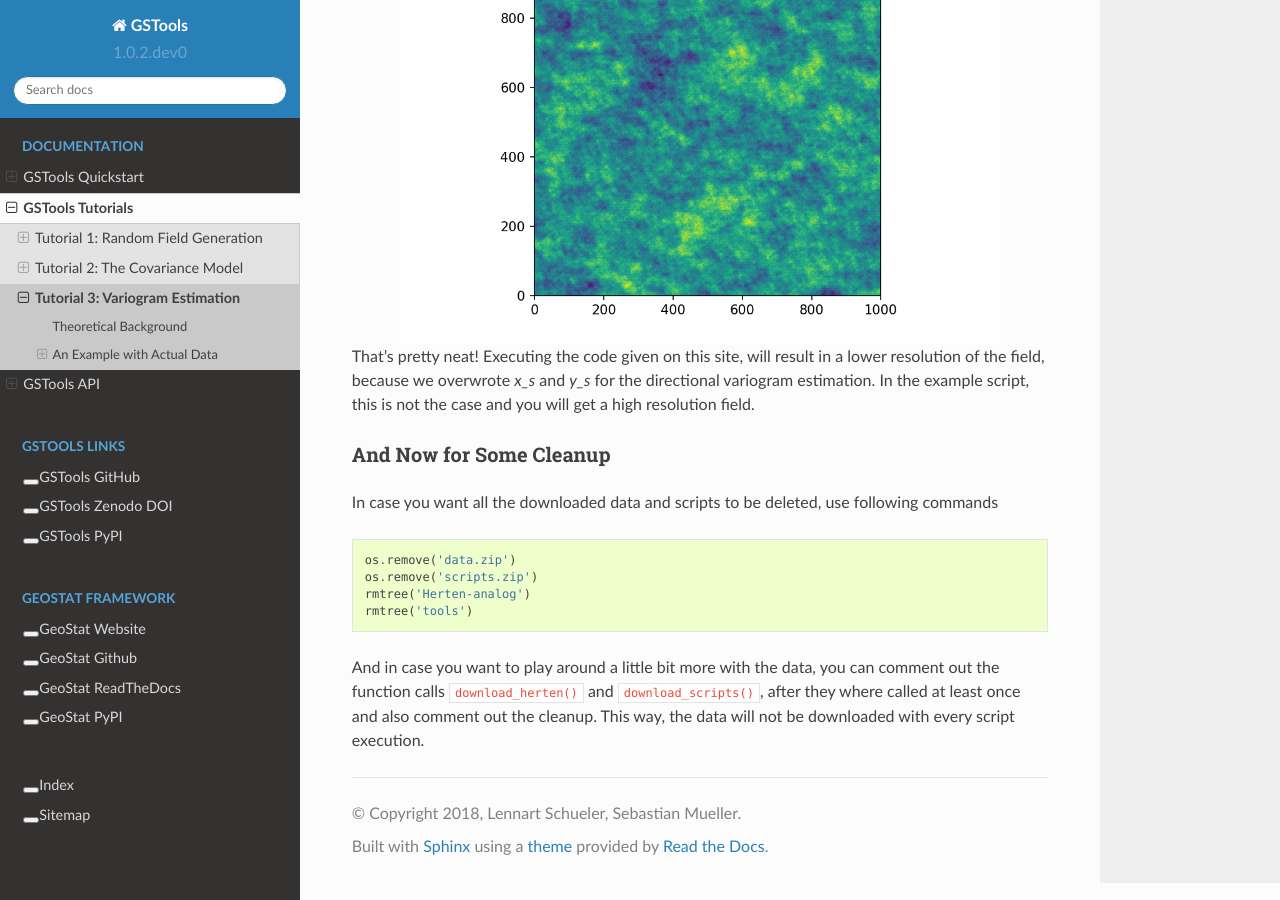
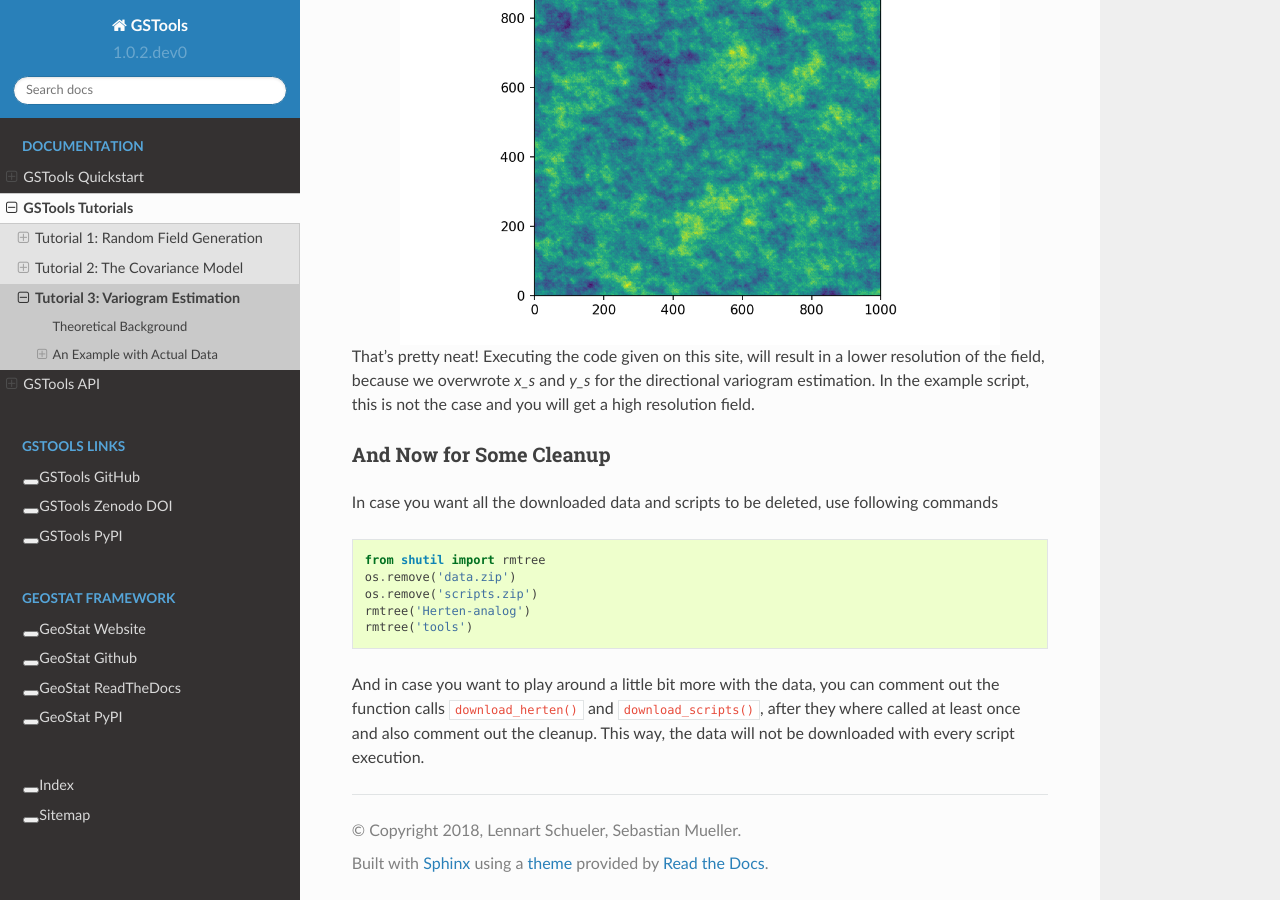
Before and after one commit to GeoStat-Framework/GSTools, a Sphinx documentation site: the page built from docs/source/tutorial_03_vario.rst, in a window 1280 px wide and 900 px high, scrolled down 6965 px. Built offline with Sphinx 7.4.7 and the Read the Docs theme 2.0.0, drawn with Linux system fonts in a browser that asks for light colours; formulas are drawn with MathJax 3.

Commit message:
Fixed a code block in a tutorial

```diff
--- a/docs/source/tutorial_03_vario.rst
+++ b/docs/source/tutorial_03_vario.rst
@@ -333,6 +333,7 @@ following commands
 
 .. code-block:: python
 
+    from shutil import rmtree
     os.remove('data.zip')
     os.remove('scripts.zip')
     rmtree('Herten-analog')
```
